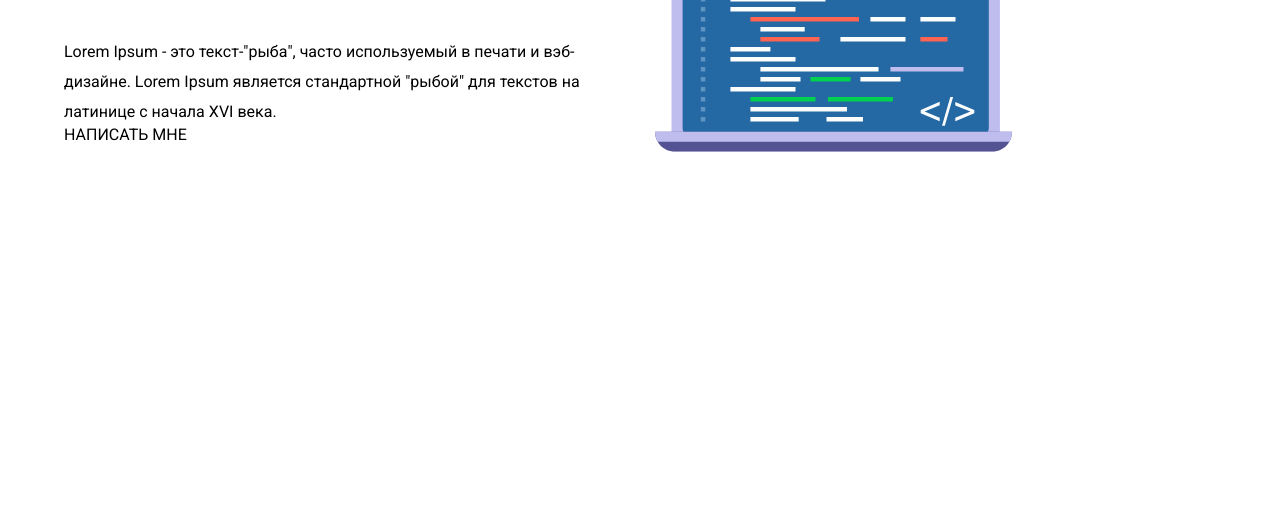
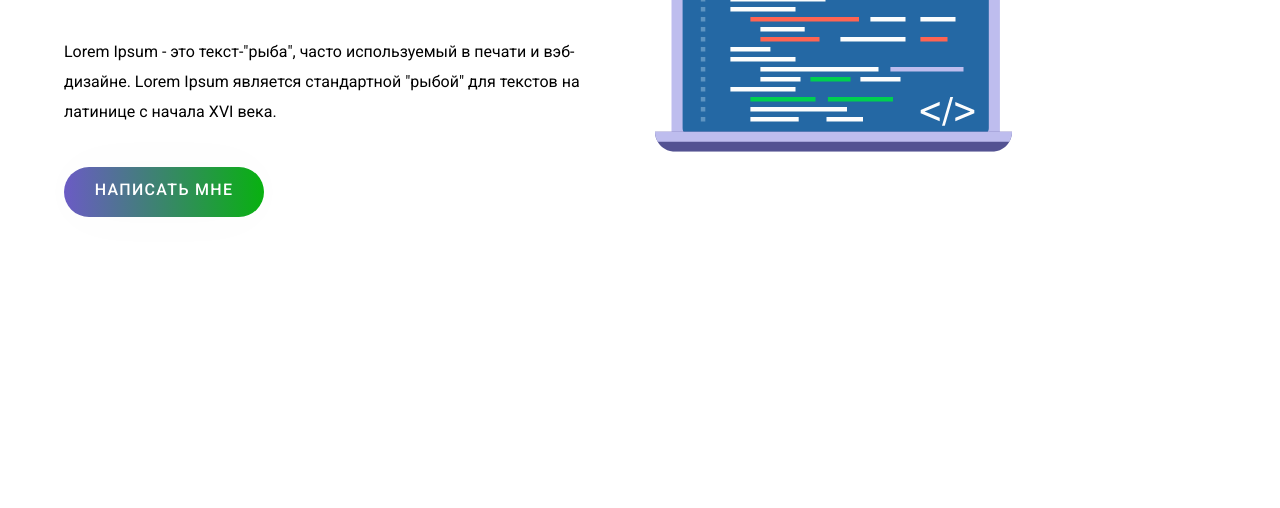
Before and after one commit to Mayamee/mewPortfolio, a website: page app/index.html in a window 1280 px wide. Shown: the part 292-800 px from the top of the page. Drawn offline with Linux system fonts and the light colour scheme; a web font is replaced by a local one.

Commit message:
пошел похавать в КБ

```diff
--- a/app/index.html
+++ b/app/index.html
@@ -52,7 +52,12 @@
                       "рыбой" для текстов на латинице с начала XVI века.
                     </h2>
                     <div class="main-screen__btn-block">
-                      <a href="#" class="main-screen__btn">НАПИСАТЬ МНЕ</a>
+                      <!-- <a href="#" class="main-screen__btn">НАПИСАТЬ МНЕ</a> -->
+                      <div class="main__screen__btn-block pulse-button">
+                        <a href="" class="main__screen__btn button"
+                          >Написать мне</a
+                        >
+                      </div>
                     </div>
                   </div>
                   <div class="col-6">
--- a/app/sass/custom.scss
+++ b/app/sass/custom.scss
@@ -4,6 +4,7 @@
 @import "./custom/logoBlock.scss";
 @import "./custom/img.scss";
 @import "./custom/fullscreen.scss";
+@import "./custom/buttons/pulse-button.scss";
 .read-more {
   &::before {
     content: "/";
--- /dev/null
+++ b/app/sass/custom/buttons/pulse-button.scss
@@ -0,0 +1,103 @@
+$pulse-width: 200;
+$pulse-height: 50;
+$pulse-gutter: 15;
+$pulse-ttf: "uppercase";
+$pulse-fz: 16px;
+$pulse-fw: 500;
+$pulse-shadow: 0 0 70px #31353d54;
+$pulse-hoverShadow: 0 0 60px rgba(0, 0, 0, 0.021);
+$pulse-color: #fff;
+$pulse-hoverColor: #fff;
+$pulse-bgColor: linear-gradient(
+  90deg,
+  rgb(107, 91, 197) 0%,
+  rgb(8, 177, 16) 100%
+);
+$pulse-roundBorder: none;
+$pulse-circleColor: 8px solid #5352924d; //border
+.pulse-button {
+  height: 100%;
+  display: flex;
+  align-items: center;
+  justify-content: flex-start;
+}
+
+.button {
+  text-align: center;
+  min-width: $pulse-width + px;
+  min-height: $pulse-height + px;
+  font-family: inherit;
+  font-size: $pulse-fz;
+  text-transform: $pulse-ttf;
+  letter-spacing: 1.3px;
+  font-weight: $pulse-fw;
+  color: $pulse-color;
+  background: $pulse-bgColor;
+  border: none;
+  border-radius: 1000px;
+  box-shadow: $pulse-hoverShadow;
+  transition: all 0.3s ease 0s;
+  cursor: pointer;
+  outline: none;
+  position: relative;
+  padding: $pulse-gutter + px;
+}
+
+.button::before {
+  content: "";
+  border-radius: 1000px;
+  min-width: $pulse-width + px;
+  min-height: $pulse-height + px;
+  border: $pulse-roundBorder;
+  box-shadow: $pulse-shadow;
+  position: absolute;
+  top: 50%;
+  left: 50%;
+  transform: translate(-50%, -50%);
+  opacity: 0;
+  transition: all 0.3s ease 0s;
+}
+
+.button:hover,
+.button:focus {
+  color: $pulse-hoverColor;
+  transform: translateY(-2px);
+}
+
+.button:hover::before,
+.button:focus::before {
+  opacity: 1;
+}
+
+.button::after {
+  content: "";
+  width: 30px;
+  height: 30px;
+  border-radius: 100%;
+  border: $pulse-circleColor;
+  position: absolute;
+  z-index: -1;
+  top: 50%;
+  left: 50%;
+  transform: translate(-50%, -50%);
+  animation: ring 2.5s infinite;
+}
+
+.button:hover::after,
+.button:focus::after {
+  animation: none;
+  display: none;
+}
+
+@keyframes ring {
+  0% {
+    width: 30px;
+    height: 30px;
+    opacity: 1;
+  }
+  100% {
+    width: 250px;
+    height: 250px;
+    opacity: 0;
+  }
+}
--- a/app/sass/main-screen.scss
+++ b/app/sass/main-screen.scss
@@ -1,6 +1,8 @@
 .main-screen {
-  padding-top: 130px;
+  //   background-color: rgb(119, 103, 103);
+
   &__body {
+    padding-top: 130px;
   }
 
   &__title {
@@ -11,6 +13,7 @@
     font-size: 16px;
     line-height: 30px;
     font-weight: 400;
+    margin-bottom: 40px;
   }
 
   &__btn-block {
--- a/app/sass/nullstyle.scss
+++ b/app/sass/nullstyle.scss
@@ -58,7 +58,6 @@ button {
 a,
 a:visited {
   text-decoration: none;
-  color: inherit;
 }
 a:hover {
   text-decoration: none;
```
Also changed, not shown: app/css/app.min.css.
